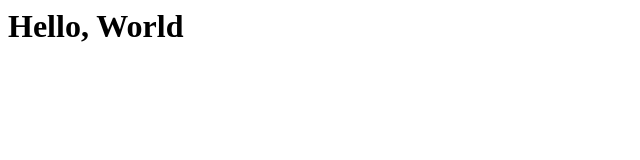
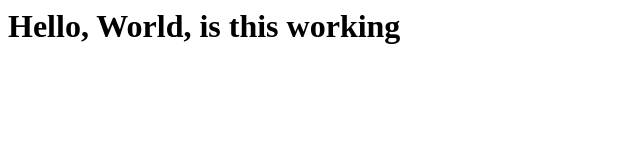
Before and after one commit to swipewire111/swipewire111.github.io, a plain HTML site: page index.html in a window 1280 px wide. Shown: the whole page, without its empty margins (0-640 px from the left). Drawn offline with Linux system fonts and the light colour scheme.

Commit message:
git push

```diff
--- a/index.html
+++ b/index.html
@@ -1,3 +1,3 @@
 <html>
-<h1>Hello, World</h1>
+<h1>Hello, World, is this working</h1>
 </html>
```
